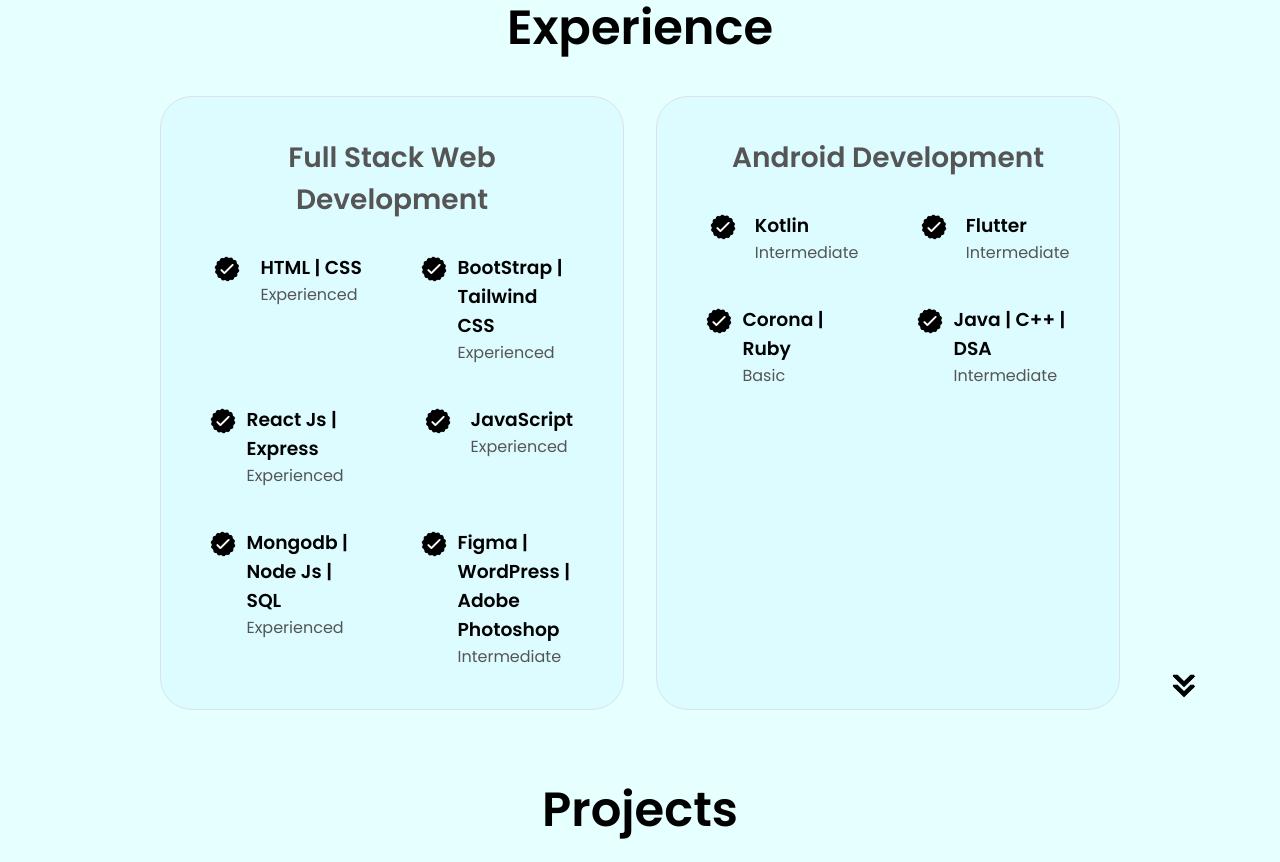
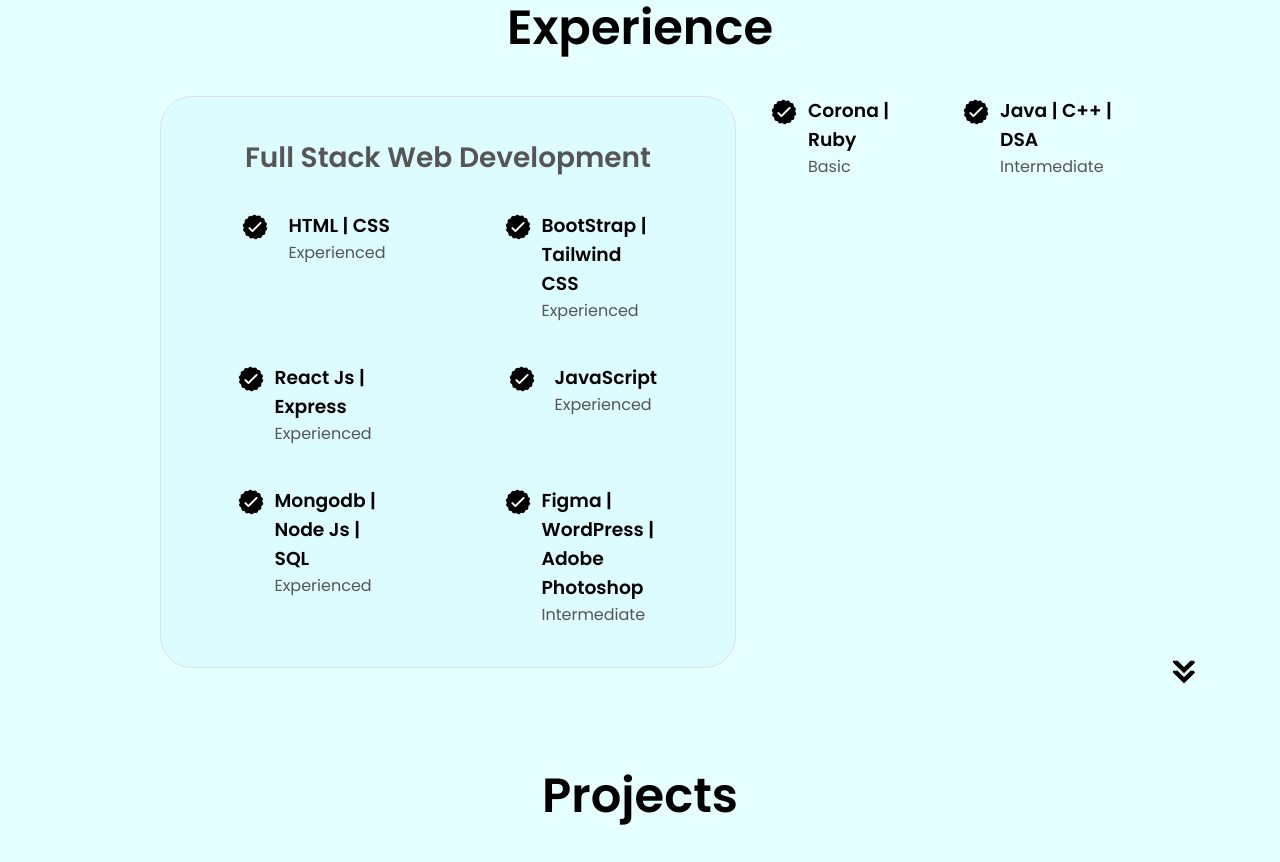
Before and after one commit to Majidd123/Portfolio, a plain HTML site: page index.html in a window 1280 px wide. Shown: the part 1704-2566 px from the top of the page. Drawn offline with Linux system fonts and the light colour scheme.

Commit message:
Update index.html

```diff
--- a/index.html
+++ b/index.html
@@ -153,22 +153,7 @@
                         </article>
                     </div>
                 </div>
-                <div class="details-container">
-                    <h2 class="experience-sub-title">Android Development</h2>
-                    <div class="article-container">
-                        <article>
-                            <img src="checkmark.png" alt="Experience icon" class="icon" />
-                            <div>
-                                <h3>Kotlin</h3>
-                                <p>Intermediate</p>
-                            </div>
-                        </article>
-                        <article>
-                            <img src="checkmark.png" alt="Experience icon" class="icon" />
-                            <div>
-                                <h3>Flutter</h3>
-                                <p>Intermediate</p>
-                            </div>
+
                         </article>
                         <article>
                             <img src="checkmark.png" alt="Experience icon" class="icon" />
```
